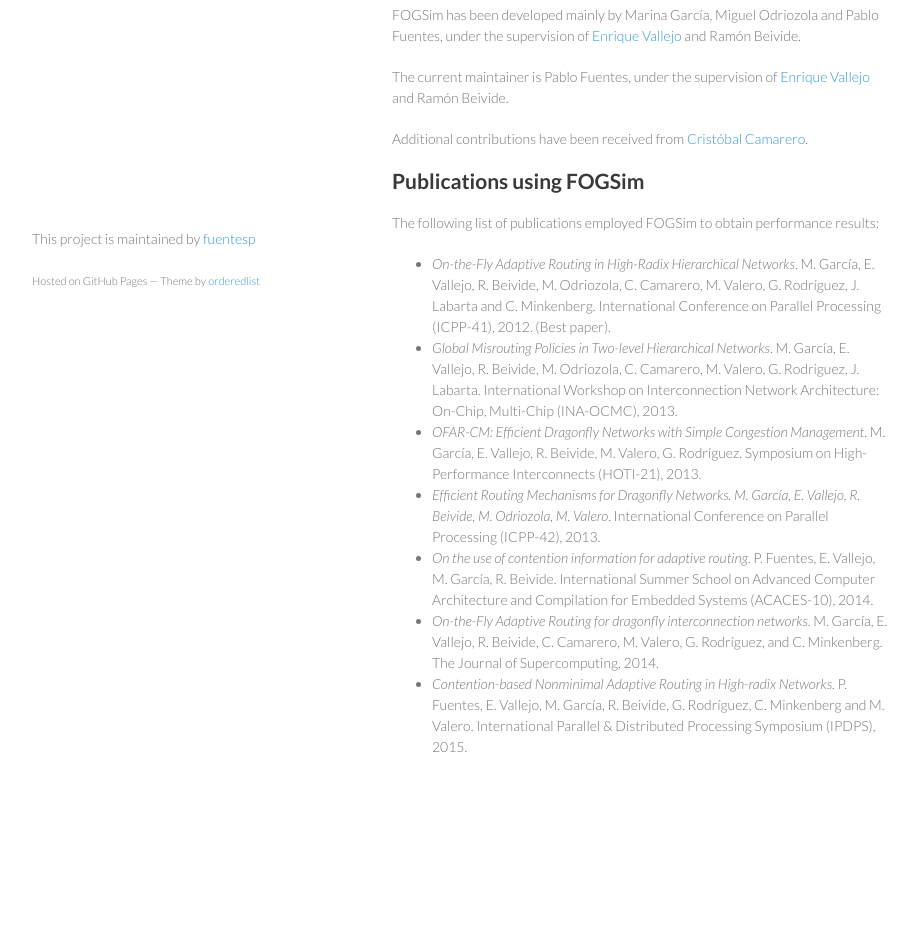
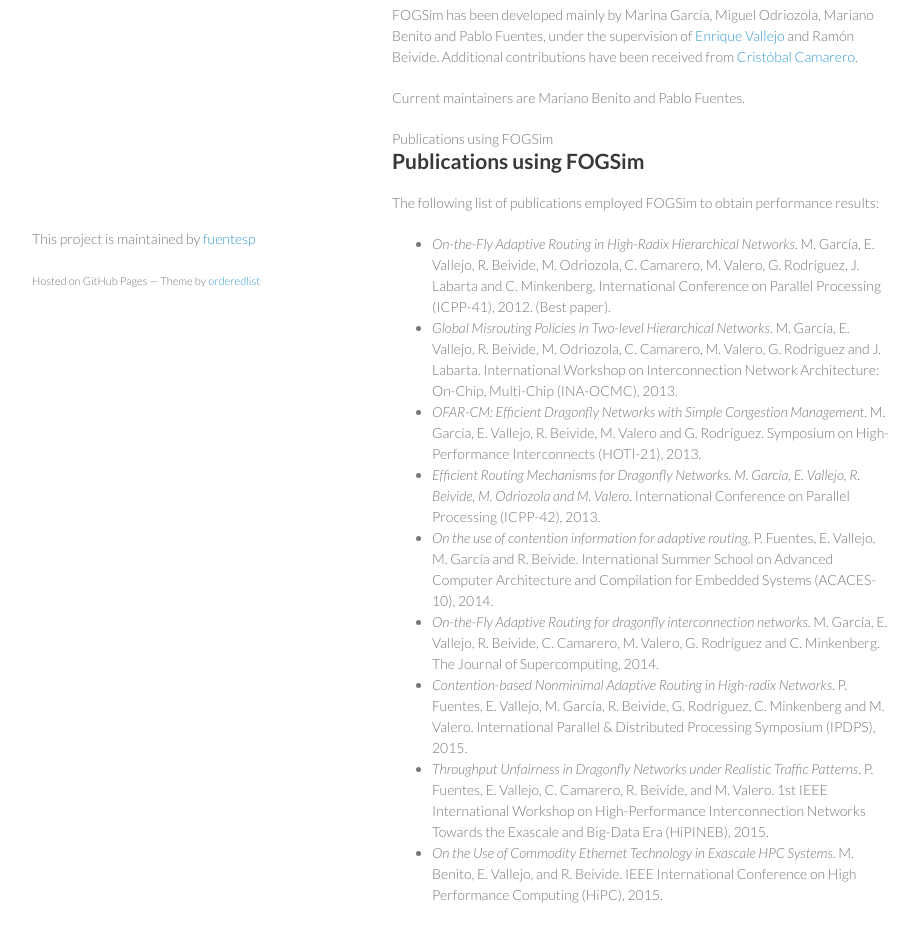
Before and after one commit to fuentesp/fogsim, a plain HTML site: page index.html in a window 1280 px wide. Shown: the part 440-1382 px from the top of the page, without its empty margins (178-1093 px from the left). Before the commit the page ends 1267 px from the top, so only its background shows below. Drawn offline with Linux system fonts and the light colour scheme.

Commit message:
Update index.html

```diff
--- a/index.html
+++ b/index.html
@@ -43,11 +43,11 @@
 <h2>
 <a id="developers-and-maintainers" class="anchor" href="#developers-and-maintainers" aria-hidden="true"><span class="octicon octicon-link"></span></a>Developers and maintainers</h2>
 
-<p>FOGSim has been developed mainly by Marina García, Miguel Odriozola and Pablo Fuentes, under the supervision of <a href="http://personales.unican.es/vallejoe/">Enrique Vallejo</a> and Ramón Beivide.</p>
+<p>FOGSim has been developed mainly by Marina García, Miguel Odriozola, Mariano Benito and Pablo Fuentes, under the supervision of <a href="http://personales.unican.es/vallejoe/">Enrique Vallejo</a> and Ramón Beivide. Additional contributions have been received from <a href="http://personales.unican.es/camareroc/">Cristóbal Camarero</a>.</p>
 
-<p>The current maintainer is Pablo Fuentes, under the supervision of <a href="http://personales.unican.es/vallejoe/">Enrique Vallejo</a> and Ramón Beivide.</p>
+<p>Current maintainers are Mariano Benito and Pablo Fuentes.</p>
 
-<p>Additional contributions have been received from <a href="http://personales.unican.es/camareroc/">Cristóbal Camarero</a>.</p>
+Publications using FOGSim
 
 <h2>
 <a id="publications-using-fogsim" class="anchor" href="#publications-using-fogsim" aria-hidden="true"><span class="octicon octicon-link"></span></a>Publications using FOGSim</h2>
@@ -58,17 +58,21 @@
 <li>
 <em>On-the-Fly Adaptive Routing in High-Radix Hierarchical Networks</em>. M. García, E. Vallejo, R. Beivide, M. Odriozola, C. Camarero, M. Valero, G. Rodríguez, J. Labarta and C. Minkenberg. International Conference on Parallel Processing (ICPP-41), 2012. (Best paper).</li>
 <li>
-<em>Global Misrouting Policies in Two-level Hierarchical Networks</em>. M. García, E. Vallejo, R. Beivide, M. Odriozola, C. Camarero, M. Valero, G. Rodriguez, J. Labarta. International Workshop on Interconnection Network Architecture: On-Chip, Multi-Chip (INA-OCMC), 2013.</li>
+<em>Global Misrouting Policies in Two-level Hierarchical Networks</em>. M. García, E. Vallejo, R. Beivide, M. Odriozola, C. Camarero, M. Valero, G. Rodriguez and J. Labarta. International Workshop on Interconnection Network Architecture: On-Chip, Multi-Chip (INA-OCMC), 2013.</li>
 <li>
-<em>OFAR-CM: Efficient Dragonfly Networks with Simple Congestion Management</em>. M. García, E. Vallejo, R. Beivide, M. Valero, G. Rodríguez. Symposium on High-Performance Interconnects (HOTI-21), 2013.</li>
+<em>OFAR-CM: Efficient Dragonfly Networks with Simple Congestion Management</em>. M. García, E. Vallejo, R. Beivide, M. Valero and G. Rodríguez. Symposium on High-Performance Interconnects (HOTI-21), 2013.</li>
 <li>
-<em>Efficient Routing Mechanisms for Dragonfly Networks. M. García, E. Vallejo, R. Beivide, M. Odriozola, M. Valero</em>. International Conference on Parallel Processing (ICPP-42), 2013.</li>
+<em>Efficient Routing Mechanisms for Dragonfly Networks. M. García, E. Vallejo, R. Beivide, M. Odriozola and M. Valero</em>. International Conference on Parallel Processing (ICPP-42), 2013.</li>
 <li>
-<em>On the use of contention information for adaptive routing</em>. P. Fuentes, E. Vallejo, M. García, R. Beivide. International Summer School on Advanced Computer Architecture and Compilation for Embedded Systems (ACACES-10), 2014.</li>
+<em>On the use of contention information for adaptive routing</em>. P. Fuentes, E. Vallejo, M. García and R. Beivide. International Summer School on Advanced Computer Architecture and Compilation for Embedded Systems (ACACES-10), 2014.</li>
 <li>
-<em>On-the-Fly Adaptive Routing for dragonfly interconnection networks</em>. M. García, E. Vallejo, R. Beivide, C. Camarero, M. Valero, G. Rodríguez, and C. Minkenberg. The Journal of Supercomputing, 2014.</li>
+<em>On-the-Fly Adaptive Routing for dragonfly interconnection networks</em>. M. García, E. Vallejo, R. Beivide, C. Camarero, M. Valero, G. Rodríguez and C. Minkenberg. The Journal of Supercomputing, 2014.</li>
 <li>
 <em>Contention-based Nonminimal Adaptive Routing in High-radix Networks</em>. P. Fuentes, E. Vallejo, M. García, R. Beivide, G. Rodríguez, C. Minkenberg and M. Valero. International Parallel &amp; Distributed Processing Symposium (IPDPS), 2015. </li>
+<li>
+<em>Throughput Unfairness in Dragonfly Networks under Realistic Traffic Patterns</em>. P. Fuentes, E. Vallejo, C. Camarero, R. Beivide, and M. Valero. 1st IEEE International Workshop on High-Performance Interconnection Networks Towards the Exascale and Big-Data Era (HiPINEB), 2015.</li>
+<li>
+  <em>On the Use of Commodity Ethernet Technology in Exascale HPC Systems</em>. M. Benito, E. Vallejo, and R. Beivide. IEEE International Conference on High Performance Computing (HiPC), 2015.</li>
 </ul>
       </section>
       <footer>
```
